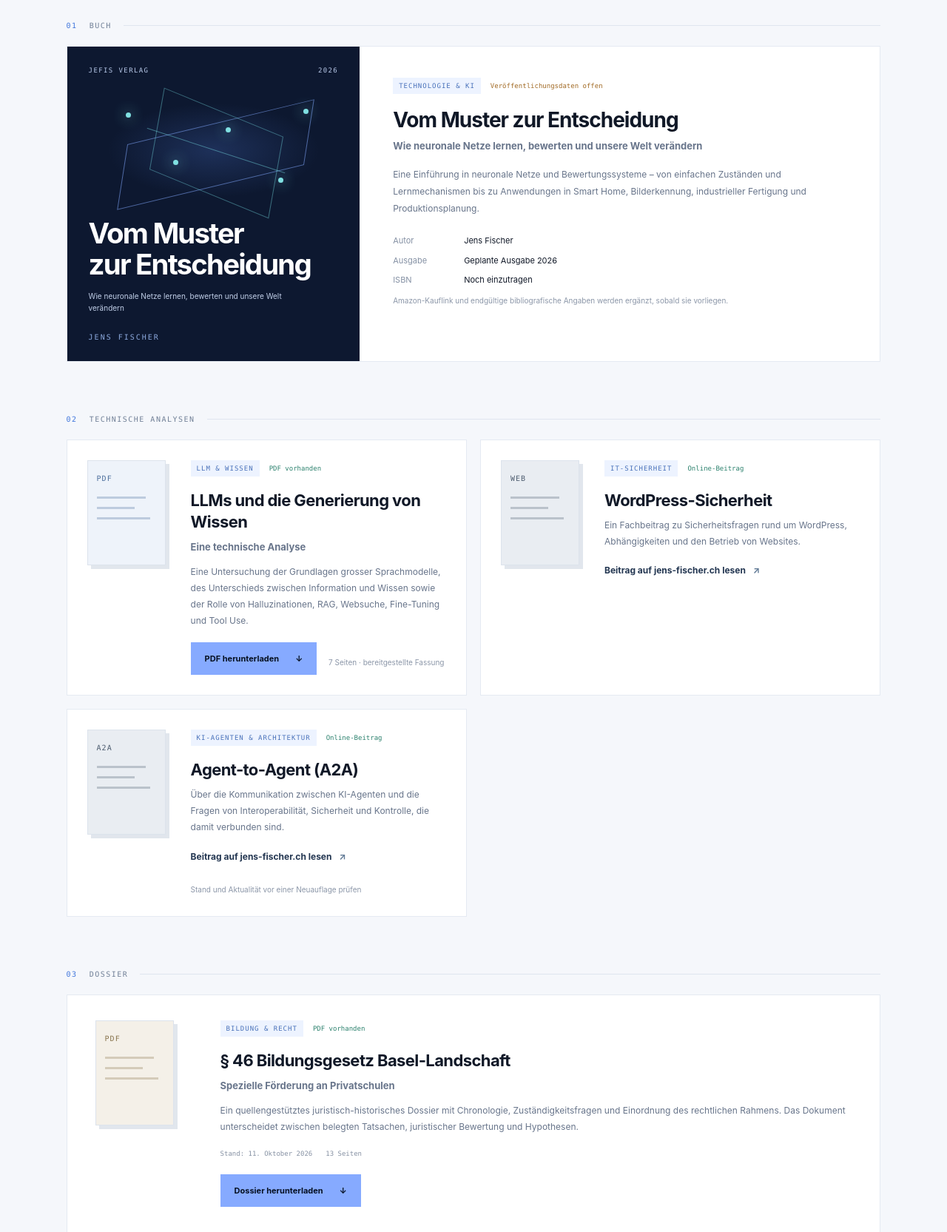
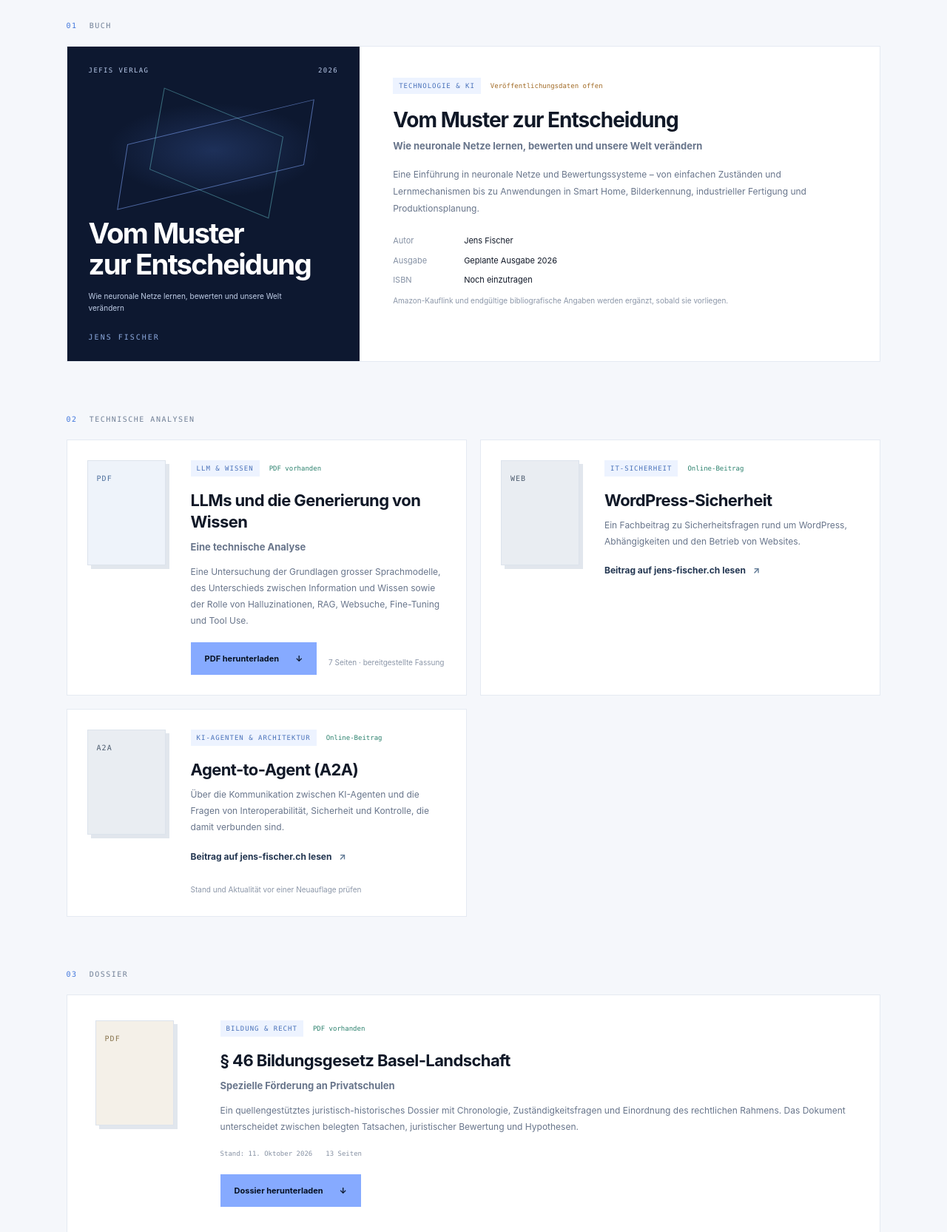
Before and after one commit to fischer843/Verlag, a plain HTML site: page index.html in a window 1280 px wide. Shown: the part 920-2585 px from the top of the page at 74% size. Drawn offline with Linux system fonts and the light colour scheme.

```diff
--- a/index.html
+++ b/index.html
@@ -19,7 +19,7 @@
 <section class="hero">
 <div class="hero-grid"></div>
 <div class="hero-content">
-<p class="eyebrow"><span class="eyebrow-line"></span> Publikationen von Jens Fischer</p>
+<p class="eyebrow">Publikationen von Jens Fischer</p>
 <h1>Komplexe Themen.<br/><span>Klar betrachtet.</span></h1>
 <p class="hero-copy">Bücher, technische Analysen und Whitepaper über Technologie, Wissen und gesellschaftliche Entwicklungen – von künstlicher Intelligenz bis zu den Fragen, die unseren Umgang mit Fortschritt prägen.</p>
 <div class="hero-actions"><a class="button button-primary" href="#publikationen">Publikationen entdecken <span aria-hidden="true">↘</span></a><a class="text-link" href="#verlag">Über JEFIS VERLAG <span aria-hidden="true">→</span></a></div>
@@ -29,21 +29,21 @@
 </section>
 <section class="section publications" id="publikationen">
 <div class="section-heading"><div><p class="eyebrow">Ausgewählte Veröffentlichungen</p><h2>Gedanken mit <span>Substanz.</span></h2></div><p class="section-intro">Die Themen unterscheiden sich. Der Anspruch bleibt derselbe: Zusammenhänge sichtbar machen, Quellen und Annahmen einordnen und Raum für eigene Urteile lassen.</p></div>
-<div class="publication-group"><div class="group-label"><span>01</span><span>BUCH</span><span class="group-rule"></span></div>
+<div class="publication-group"><div class="group-label"><span>01</span><span>BUCH</span></div>
 <article class="publication-card book-card">
-<div aria-label="Gestaltete Titelansicht des Buches" class="book-cover"><div class="cover-top">JEFIS VERLAG <span>2026</span></div><div class="cover-graphic"><span></span><span></span><span></span><span></span><span></span><i></i></div><div class="cover-title">Vom Muster<br/>zur Entscheidung</div><div class="cover-subtitle">Wie neuronale Netze lernen, bewerten und unsere Welt verändern</div><div class="cover-author">JENS FISCHER</div></div>
+<div aria-label="Gestaltete Titelansicht des Buches" class="book-cover"><div class="cover-top">JEFIS VERLAG <span>2026</span></div><div aria-hidden="true" class="cover-graphic"></div><div class="cover-title">Vom Muster<br/>zur Entscheidung</div><div class="cover-subtitle">Wie neuronale Netze lernen, bewerten und unsere Welt verändern</div><div class="cover-author">JENS FISCHER</div></div>
 <div class="publication-info"><div class="meta-row"><span class="tag">TECHNOLOGIE &amp; KI</span><span class="status">Veröffentlichungsdaten offen</span></div><h3>Vom Muster zur Entscheidung</h3><p class="subtitle">Wie neuronale Netze lernen, bewerten und unsere Welt verändern</p><p>Eine Einführung in neuronale Netze und Bewertungssysteme – von einfachen Zuständen und Lernmechanismen bis zu Anwendungen in Smart Home, Bilderkennung, industrieller Fertigung und Produktionsplanung.</p><p class="detail-line"><span>Autor</span> Jens Fischer</p><p class="detail-line"><span>Ausgabe</span> Geplante Ausgabe 2026</p><p class="detail-line"><span>ISBN</span> Noch einzutragen</p><p class="micro-note">Amazon-Kauflink und endgültige bibliografische Angaben werden ergänzt, sobald sie vorliegen.</p></div>
 </article>
 </div>
-<div class="publication-group"><div class="group-label"><span>02</span><span>TECHNISCHE ANALYSEN</span><span class="group-rule"></span></div>
+<div class="publication-group"><div class="group-label"><span>02</span><span>TECHNISCHE ANALYSEN</span></div>
 <div class="publication-list">
-<article class="list-card"><div class="document-symbol symbol-blue"><span>PDF</span><i></i><i></i><i></i></div><div class="list-card-content"><div class="meta-row"><span class="tag">LLM &amp; WISSEN</span><span class="status status-live">PDF vorhanden</span></div><h3>LLMs und die Generierung von Wissen</h3><p class="subtitle">Eine technische Analyse</p><p>Eine Untersuchung der Grundlagen grosser Sprachmodelle, des Unterschieds zwischen Information und Wissen sowie der Rolle von Halluzinationen, RAG, Websuche, Fine-Tuning und Tool Use.</p><div class="card-actions"><a class="button button-primary" download="" href="whitepapers/llms-generierung-von-wissen.pdf">PDF herunterladen <span aria-hidden="true">↓</span></a><span class="micro-note">7 Seiten · bereitgestellte Fassung</span></div></div></article>
-<article class="list-card"><div class="document-symbol symbol-slate"><span>WEB</span><i></i><i></i><i></i></div><div class="list-card-content"><div class="meta-row"><span class="tag">IT-SICHERHEIT</span><span class="status status-live">Online-Beitrag</span></div><h3>WordPress-Sicherheit</h3><p>Ein Fachbeitrag zu Sicherheitsfragen rund um WordPress, Abhängigkeiten und den Betrieb von Websites.</p><div class="card-actions"><a class="text-link dark-link" href="https://jens-fischer.ch/projekt-wordpress-sicherheit.html" rel="noopener noreferrer" target="_blank">Beitrag auf jens-fischer.ch lesen <span aria-hidden="true">↗</span></a></div></div></article>
-<article class="list-card"><div class="document-symbol symbol-slate"><span>A2A</span><i></i><i></i><i></i></div><div class="list-card-content"><div class="meta-row"><span class="tag">KI-AGENTEN &amp; ARCHITEKTUR</span><span class="status status-live">Online-Beitrag</span></div><h3>Agent-to-Agent (A2A)</h3><p>Über die Kommunikation zwischen KI-Agenten und die Fragen von Interoperabilität, Sicherheit und Kontrolle, die damit verbunden sind.</p><div class="card-actions"><a class="text-link dark-link" href="https://jens-fischer.ch/a2a.html" rel="noopener noreferrer" target="_blank">Beitrag auf jens-fischer.ch lesen <span aria-hidden="true">↗</span></a><span class="micro-note">Stand und Aktualität vor einer Neuauflage prüfen</span></div></div></article>
+<article class="list-card"><div class="document-symbol symbol-blue"><span>PDF</span></div><div class="list-card-content"><div class="meta-row"><span class="tag">LLM &amp; WISSEN</span><span class="status status-live">PDF vorhanden</span></div><h3>LLMs und die Generierung von Wissen</h3><p class="subtitle">Eine technische Analyse</p><p>Eine Untersuchung der Grundlagen grosser Sprachmodelle, des Unterschieds zwischen Information und Wissen sowie der Rolle von Halluzinationen, RAG, Websuche, Fine-Tuning und Tool Use.</p><div class="card-actions"><a class="button button-primary" download="" href="whitepapers/llms-generierung-von-wissen.pdf">PDF herunterladen <span aria-hidden="true">↓</span></a><span class="micro-note">7 Seiten · bereitgestellte Fassung</span></div></div></article>
+<article class="list-card"><div class="document-symbol symbol-slate"><span>WEB</span></div><div class="list-card-content"><div class="meta-row"><span class="tag">IT-SICHERHEIT</span><span class="status status-live">Online-Beitrag</span></div><h3>WordPress-Sicherheit</h3><p>Ein Fachbeitrag zu Sicherheitsfragen rund um WordPress, Abhängigkeiten und den Betrieb von Websites.</p><div class="card-actions"><a class="text-link dark-link" href="https://jens-fischer.ch/projekt-wordpress-sicherheit.html" rel="noopener noreferrer" target="_blank">Beitrag auf jens-fischer.ch lesen <span aria-hidden="true">↗</span></a></div></div></article>
+<article class="list-card"><div class="document-symbol symbol-slate"><span>A2A</span></div><div class="list-card-content"><div class="meta-row"><span class="tag">KI-AGENTEN &amp; ARCHITEKTUR</span><span class="status status-live">Online-Beitrag</span></div><h3>Agent-to-Agent (A2A)</h3><p>Über die Kommunikation zwischen KI-Agenten und die Fragen von Interoperabilität, Sicherheit und Kontrolle, die damit verbunden sind.</p><div class="card-actions"><a class="text-link dark-link" href="https://jens-fischer.ch/a2a.html" rel="noopener noreferrer" target="_blank">Beitrag auf jens-fischer.ch lesen <span aria-hidden="true">↗</span></a><span class="micro-note">Stand und Aktualität vor einer Neuauflage prüfen</span></div></div></article>
 </div>
 </div>
-<div class="publication-group"><div class="group-label"><span>03</span><span>DOSSIER</span><span class="group-rule"></span></div>
-<article class="list-card"><div class="document-symbol symbol-amber"><span>PDF</span><i></i><i></i><i></i></div><div class="list-card-content"><div class="meta-row"><span class="tag">BILDUNG &amp; RECHT</span><span class="status status-live">PDF vorhanden</span></div><h3>§ 46 Bildungsgesetz Basel-Landschaft</h3><p class="subtitle">Spezielle Förderung an Privatschulen</p><p>Ein quellengestütztes juristisch-historisches Dossier mit Chronologie, Zuständigkeitsfragen und Einordnung des rechtlichen Rahmens. Das Dokument unterscheidet zwischen belegten Tatsachen, juristischer Bewertung und Hypothesen.</p><div class="paper-meta"><span>Stand: 11. Oktober 2026</span><span>13 Seiten</span></div><div class="card-actions"><a class="button button-primary" download="" href="whitepapers/paragraph-46-bildungsgesetz-bl.pdf">Dossier herunterladen <span aria-hidden="true">↓</span></a></div></div></article>
+<div class="publication-group"><div class="group-label"><span>03</span><span>DOSSIER</span></div>
+<article class="list-card"><div class="document-symbol symbol-amber"><span>PDF</span></div><div class="list-card-content"><div class="meta-row"><span class="tag">BILDUNG &amp; RECHT</span><span class="status status-live">PDF vorhanden</span></div><h3>§ 46 Bildungsgesetz Basel-Landschaft</h3><p class="subtitle">Spezielle Förderung an Privatschulen</p><p>Ein quellengestütztes juristisch-historisches Dossier mit Chronologie, Zuständigkeitsfragen und Einordnung des rechtlichen Rahmens. Das Dokument unterscheidet zwischen belegten Tatsachen, juristischer Bewertung und Hypothesen.</p><div class="paper-meta"><span>Stand: 11. Oktober 2026</span><span>13 Seiten</span></div><div class="card-actions"><a class="button button-primary" download="" href="whitepapers/paragraph-46-bildungsgesetz-bl.pdf">Dossier herunterladen <span aria-hidden="true">↓</span></a></div></div></article>
 </div>
 </section>
 <section class="themes-section" id="themen"><div class="section-heading"><div><p class="eyebrow">Thematische Felder</p><h2>Verschiedene Fragen.<br/><span>Ein redaktioneller Anspruch.</span></h2></div><p class="section-intro">JEFIS VERLAG ist thematisch offen. Entscheidend ist nicht, ob ein Thema technisch, wirtschaftlich oder politisch ist, sondern ob es sich sorgfältig untersuchen und verständlich darstellen lässt.</p></div>
@@ -60,14 +60,14 @@
 <div class="owner-photo-caption">Jens Fischer · Inhaber und Verleger</div>
 </div>
 <div class="owner-text">
-<p class="eyebrow"><span class="eyebrow-line"></span> Der Inhaber</p>
+<p class="eyebrow">Der Inhaber</p>
 <h2 id="owner-title">Ein Verlag mit persönlicher Handschrift.</h2>
 <p><strong>Jens Fischer</strong> ist Gründer und Inhaber von JEFIS VERLAG. Seine langjährige praktische Erfahrung mit Technologie und komplexen Systemen prägt den Blick auf die Themen seiner Veröffentlichungen.</p>
 <p>Im Mittelpunkt stehen Bücher, Analysen und Whitepaper, die Zusammenhänge verständlich machen, Annahmen hinterfragen und Leserinnen und Lesern eine eigene Beurteilung ermöglichen.</p>
 <p class="owner-note">Nicht die lauteste Behauptung zählt, sondern das nachvollziehbare Argument.</p>
 </div>
 </section>
-<section class="contact-section" id="kontakt"><div><p class="eyebrow">Kontakt &amp; Anfragen</p><h2>Hinweise, Fragen<br/><span>oder Publikationsideen?</span></h2></div><div class="contact-content"><p>Für Rückfragen zu Veröffentlichungen, fachliche Hinweise und Verlagsanfragen werden die offiziellen Kontaktdaten vor dem Livegang ergänzt.</p><div class="contact-placeholder"><span class="contact-dot"></span><div><b>Kontaktadresse ergänzen</b><p>Eine gültige geschäftliche E-Mail-Adresse ist vor Veröffentlichung einzutragen.</p></div></div></div></section>
+<section class="contact-section" id="kontakt"><div><p class="eyebrow">Kontakt &amp; Anfragen</p><h2>Hinweise, Fragen<br/><span>oder Publikationsideen?</span></h2></div><div class="contact-content"><p>Für Rückfragen zu Veröffentlichungen, fachliche Hinweise und Verlagsanfragen werden die offiziellen Kontaktdaten vor dem Livegang ergänzt.</p><div class="contact-placeholder"><div><b>Kontaktadresse ergänzen</b><p>Eine gültige geschäftliche E-Mail-Adresse ist vor Veröffentlichung einzutragen.</p></div></div></div></section>
 </main>
 <footer class="site-footer"><a class="brand footer-brand" href="index.html"><span class="brand-mark">JF<span>.</span></span><span class="brand-name">JEFIS <b>VERLAG</b></span></a><p>Publikationen von Jens Fischer.</p><div class="footer-links"><a href="impressum.html">Impressum</a><a href="datenschutz.html">Datenschutz</a></div><span class="copyright">© 2026 JEFIS VERLAG</span></footer>
 </body>
```
